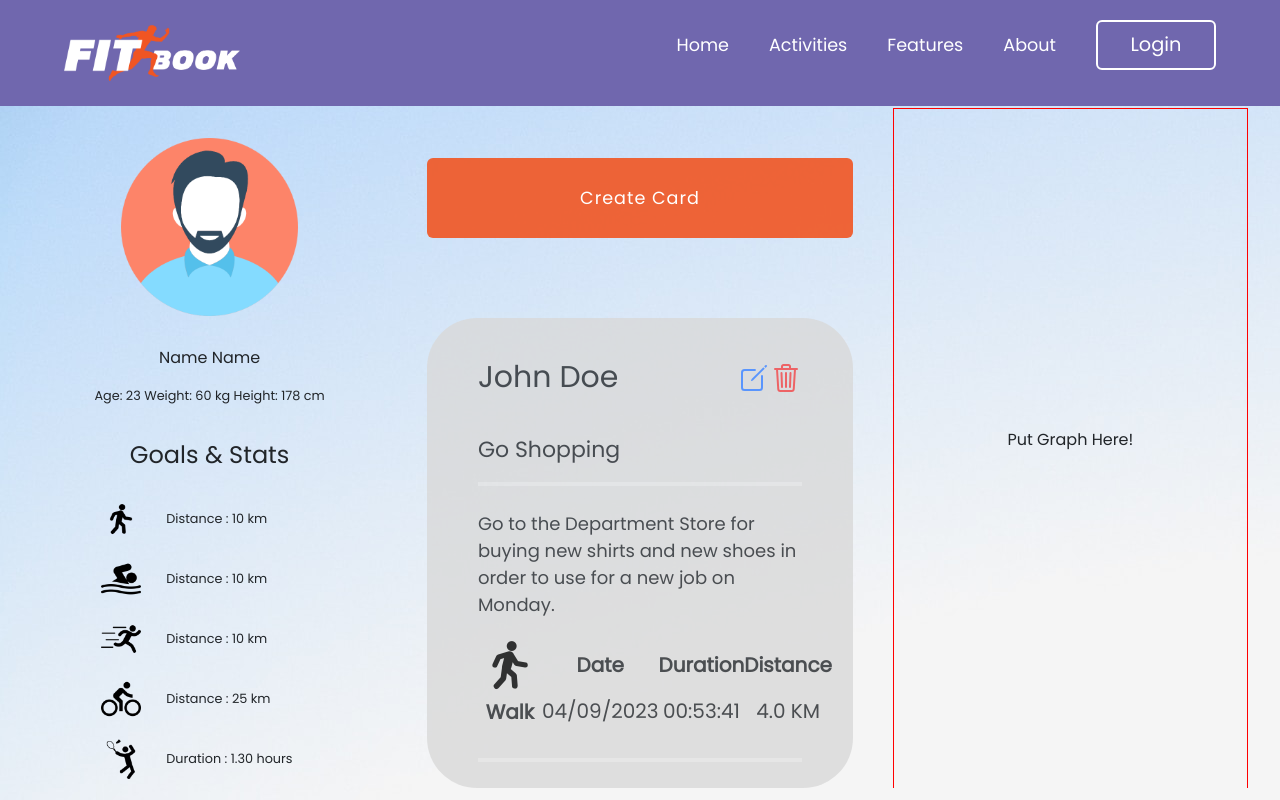
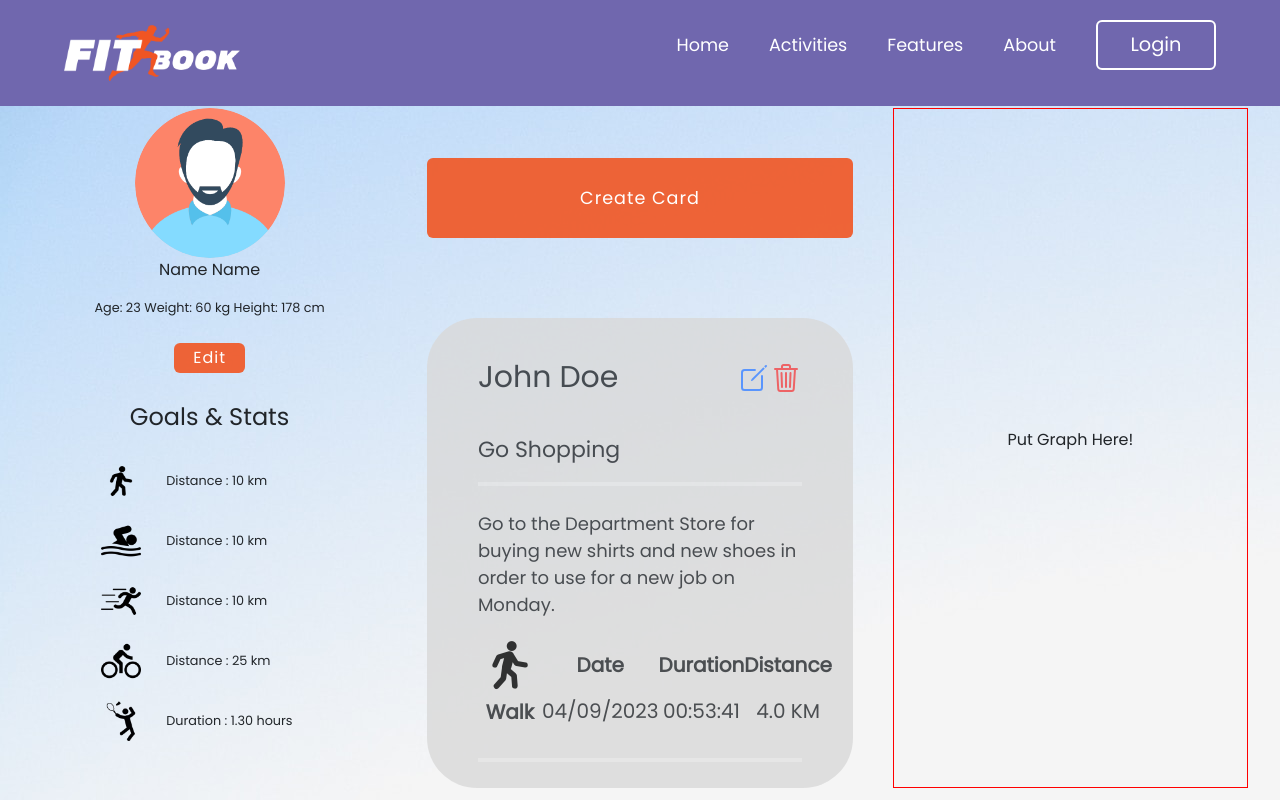
Before and after one commit to warutniy/project_groupA-2, a React (Vite) app in the folder groupA/react/: page /dashboard in a window 1280 px wide. Built offline with nearby package versions, Linux system fonts and the light colour scheme; no server answers.

Commit message:
combine upload profile pic into main page  and fix a tag in user_left

```diff
--- a/groupA/react/package.json
+++ b/groupA/react/package.json
@@ -10,7 +10,9 @@
     "preview": "vite preview"
   },
   "dependencies": {
+    "@fortawesome/fontawesome-free": "^6.4.0",
     "axios": "^1.4.0",
+    "chart.js": "^4.3.0",
     "react": "^18.2.0",
     "react-dom": "^18.2.0",
     "react-router-dom": "^6.10.0"
--- a/groupA/react/src/components/editProfile/EditProfile.jsx
+++ b/groupA/react/src/components/editProfile/EditProfile.jsx
@@ -1,7 +1,34 @@
 import React from 'react';
 import '../editProfile/editProfile.css';
+import { useEffect, useState } from 'react';
+import Dashboard_Page from '../../pages/dashboard_page/Dashboard_Page';
 
-const EditProfile = function() {
+const EditProfile = function () {
+    const [editMode, setEditMode] = useState(false);
+    const [DataArr, setDataArr] = useState([]);
+    const [DataProfile, setDataProfile] = useState({
+        firstname: "",
+        lastname: "",
+        height: "",
+        weight: "",
+        gender: "",
+    });
+
+    const handleEditClick = () => {
+        setEditMode(true);
+    };
+
+    const handleSaveClick = () => {
+        setEditMode(false);
+        setDataArr([...DataArr, DataProfile])
+    };
+
+    const handleChange = (event) => {
+        const name = event.target.name;
+        const value = event.target.value;
+        setDataProfile({ ...DataProfile, [name]: value });
+    };
+
     return (
         <div className="wrapper profile">
             <span className="icon-close">
@@ -14,11 +41,19 @@ const EditProfile = function() {
                     <div className='profile-details'>
                         <div className="input-box">
                             <span className="details">First Name</span>
-                            <input type="text" placeholder="Enter your first name" required />
+                            <input type="text"
+                                placeholder="Enter your first name"
+                                value={DataProfile.firstname}
+                                onChange={handleChange}
+                                name="firstname" required />
                         </div>
                         <div className="input-box">
                             <span className="details">Last Name</span>
-                            <input type="text" placeholder="Enter your last name" required />
+                            <input type="text"
+                                placeholder="Enter your last name"
+                                value={DataProfile.lastname}
+                                onChange={handleChange}
+                                name="lastname" required />
                         </div>
                         <div className="input-box">
                             <span className="details">Birth Date</span>
@@ -26,7 +61,11 @@ const EditProfile = function() {
                         </div>
                         <div className="input-box">
                             <span className="details">Gender</span>
-                            <select className="minimal" placeholder="" required >
+                            <select className="minimal"
+                                placeholder=""
+                                value={DataProfile.gender}
+                                onChange={handleChange}
+                                name="gender" required >
                                 <option value="" > Please Select One... </option>
                                 <option value="Female" >Female</option>
                                 <option value="Male" >Male</option>
@@ -36,14 +75,22 @@ const EditProfile = function() {
                         </div>
                         <div className="input-box">
                             <span className="details">Height (kg)</span>
-                            <input type="number" placeholder="Enter your height" required />
+                            <input type="number"
+                                placeholder="Enter your height"
+                                value={DataProfile.height}
+                                onChange={handleChange}
+                                name="height" required />
                         </div>
                         <div className="input-box">
                             <span className="details">Weight (kg)</span>
-                            <input type="number" placeholder="Enter your weight" required />
+                            <input type="number"
+                                placeholder="Enter your weight"
+                                value={DataProfile.weight}
+                                onChange={handleChange}
+                                name="weight" required />
                         </div>
                     </div>
-                    <button type="submit" className="btn" >Submit</button>
+                    <button type="submit" className="btn" ><a href='/dashboard'>Submit</a></button>
                 </form>
             </div>
         </div>
--- /dev/null
+++ b/groupA/react/src/components/user/ChartTest.jsx
@@ -0,0 +1 @@
+import React from "react";
--- a/groupA/react/src/components/user/User_left.jsx
+++ b/groupA/react/src/components/user/User_left.jsx
@@ -6,18 +6,134 @@ import swimImage from '../../assets/icon/swim.png';
 import runImage from '../../assets/icon/run.png';
 import bikeImage from '../../assets/icon/bike.png';
 import badmintonImage from '../../assets/icon/badminton.png';
+import { useState, useEffect } from "react";
+import EditProfile from "../editProfile/EditProfile";
+import '@fortawesome/fontawesome-free/css/all.min.css';
 
-const User_left = function () {
+
+// const EditUser = (prop) => {
+//   return (
+//     <div className='EditUserBTN'>
+//       {prop.editMode ? (
+//         <div>
+//           <input
+//             type="text"
+//             value={prop.DataProfile.name}
+//             onChange={prop.handleChange}
+//             name="name"
+//           />
+//           <input
+//             type="text"
+//             value={prop.DataProfile.username}
+//             onChange={prop.handleChange}
+//             name="username"
+//           />
+//           <input
+//             type="text"
+//             value={prop.DataProfile.height}
+//             onChange={prop.handleChange}
+//             name="height"
+//           />
+//           <input
+//             type="text"
+//             value={prop.DataProfile.weight}
+//             onChange={prop.handleChange}
+//             name="weight"
+//           />
+//           <input
+//             type="text"
+//             value={prop.DataProfile.age}
+//             onChange={prop.handleChange}
+//             name="age"
+//           />
+//         </div>
+//       ) : (
+//         <div>{prop.DataProfile}</div>
+//       )}
+//       {prop.editMode ? (
+//         <button onClick={prop.handleSaveClick}>Save</button>
+//       ) : (
+//         <button onClick={prop.handleEditClick}>Edit</button>
+//       )}
+//     </div>
+//   );
+// };
+
+const User_left = function (prop) {
+
+  // add useState
+  const [profilePic, setProfilePic] = useState("./src/assets/icon/man.png");
+
+  // add handleProfilePicChange
+  const handleProfilePicChange = (event) => {
+    setProfilePic(URL.createObjectURL(event.target.files[0]));
+  };
+
+
   return (
     <div className="grid-left">
-      <img
-        src={manImage}
-        className="profile_pic"
-        alt="pic_man"
-      />
+      <div className="profile_pic">
+        <a href="#">
+          <img src={profilePic} alt="pic_man" />
+          <label htmlFor="profile_pic_upload" title="Upload Image">
+            <i className="fas fa-upload"></i>
+          </label>
+        </a>
+        <input
+          type="file"
+          id="profile_pic_upload"
+          accept="image/*"
+          onChange={handleProfilePicChange}
+          style={{ display: "none" }}
+        />
+      </div>
+
       <p className="name_user">Name Name</p>
       <p className="info_user">Age: 23 Weight: 60 kg Height: 178 cm</p>
+      <div className="EditUserBTN">
+        <button>
+          <a href="/edit_profile">Edit</a>
+        </button>
+      </div>
       <p className="stat_user">Goals & Stats</p>
+      {/* <div className='EditUserBTN'>
+        {editMode ? (
+          <div>
+            <input
+              type="text"
+
+            />
+            <input
+              type="text"
+
+            />
+            <input
+              type="text"
+
+            />
+            <input
+              type="text"
+
+            />
+            <input
+              type="text"
+
+            />
+          </div>
+        ) : (
+          <div>
+            <p className="name_user">{DataProfile.name}</p>
+            <p className="info_user">{DataProfile.height} cm</p>
+            <p className="info_user">{DataProfile.weight} kg</p>
+            <p className="info_user">{DataProfile.age}</p>
+          </div>
+        )}
+        {editMode ? (
+          <button onClick={handleSaveClick}>Save</button>
+        ) : (
+          <button onClick={handleEditClick}>Edit</button>
+        )}
+      </div> */}
       <div className="goals_user">
         <div className="activity_icons">
           <img src={walkImage} />
--- a/groupA/react/src/components/user/User_main.css
+++ b/groupA/react/src/components/user/User_main.css
@@ -34,19 +34,48 @@
     width: 100%;
     margin: 0 auto;
     /* border: 1px solid red; */
+    align-items: center;
 }
 
-.grid-left .profile_pic {
-    /* border: 2px solid #000; */
-    padding: 25%;
-    /* background-color: #000; */
-    max-width: 100%;
-    height: auto;
-    place-items: center;
-    /* padding-right: auto; */
-    padding-top: 30px;
-    padding-bottom: 30px;
-    border-top-left-radius: 20px;
+/* profile_pic */
+
+.profile_pic {
+    position: relative;
+    display: inline-block;
+    width: 150px;
+    height: 150px;
+    border-radius: 50%;
+    overflow: hidden;
+}
+
+.profile_pic img {
+    display: block;
+    width: 100%;
+    height: 100%;
+    object-fit: cover;
+}
+
+.profile_pic label i {
+    font-size: 40px;
+    color: #fff;
+}
+
+.profile_pic:hover label {
+      display: block;
+      /* show the label when hovering over the profile_pic div */
+      position: absolute;
+      top: 0;
+      left: 0;
+      bottom: 0;
+      right: 0;
+      display: none;
+      background-color: rgba(0, 0, 0, 0.6);
+      cursor: pointer;
+      z-index: 1;
+      /* added styles to center the element */
+      display: flex;
+      align-items: center;
+      justify-content: center;
 }
 
 .grid-main .name_user{
@@ -95,6 +124,50 @@
     padding-top: 15px;
     /* align-items: center;
     display: flex; */
+}
+
+.EditUserBTN {
+    display: flex;
+    justify-content: center;
+    width: 100%;
+}
+
+/* .grid-left .EditUserBTN > a {
+    text-decoration: none;
+    font-size: 1.1rem;
+    color: white;
+    font-weight: 500;
+} */
+
+a {
+    color: #ffff;
+    text-decoration: none;
+}
+
+.EditUserBTN > button {
+    width: 20%;
+    height: 30px;
+    margin: 10px 0 10px 0;
+    background-color: rgba(241, 86, 35, 0.9);
+    border: none;
+    outline: none;
+    border-radius: 6px;
+    cursor: pointer;
+    font-size: 1em;
+    letter-spacing: 1px;
+    color: #fff;
+    font-weight: 500;
+    transition: scale 0.2 ease;
+
+}
+
+.EditUserBTN > button:hover {
+    background-color: rgba(112, 103, 174, 0.9);
+    scale: 1.01;
+}
+
+.EditUserBTN:active {
+    scale: 0.99;
 }
 
 /* USER_MIDDLE SECTION */
```
Also changed, not shown: 1 other file (tests, documents, lock files or other folders).
